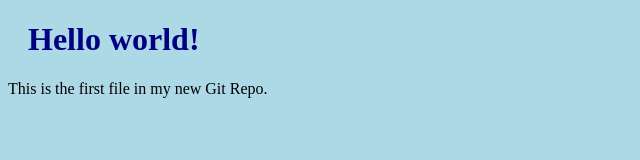
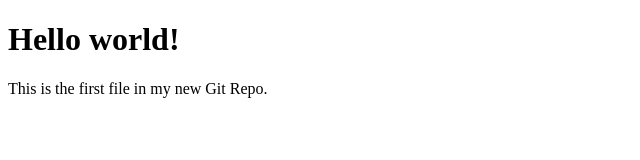
Before and after one commit to dineshpatel21/myproject, a plain HTML site: page index.html in a window 1280 px wide. Shown: the whole page, without its empty margins (0-640 px from the left). Drawn offline with Linux system fonts and the light colour scheme.

Commit message:
Updated index.html with a new line

```diff
--- a/index.html
+++ b/index.html
@@ -2,7 +2,7 @@
 <html>
   <head>
     <title>Hello World!</title>
-    <link rel="stylesheet" href="bluestyle.css" />
+    <!-- <link rel="stylesheet" href="bluestyle.css" /> -->
   </head>
   <body>
     <h1>Hello world!</h1>
```
